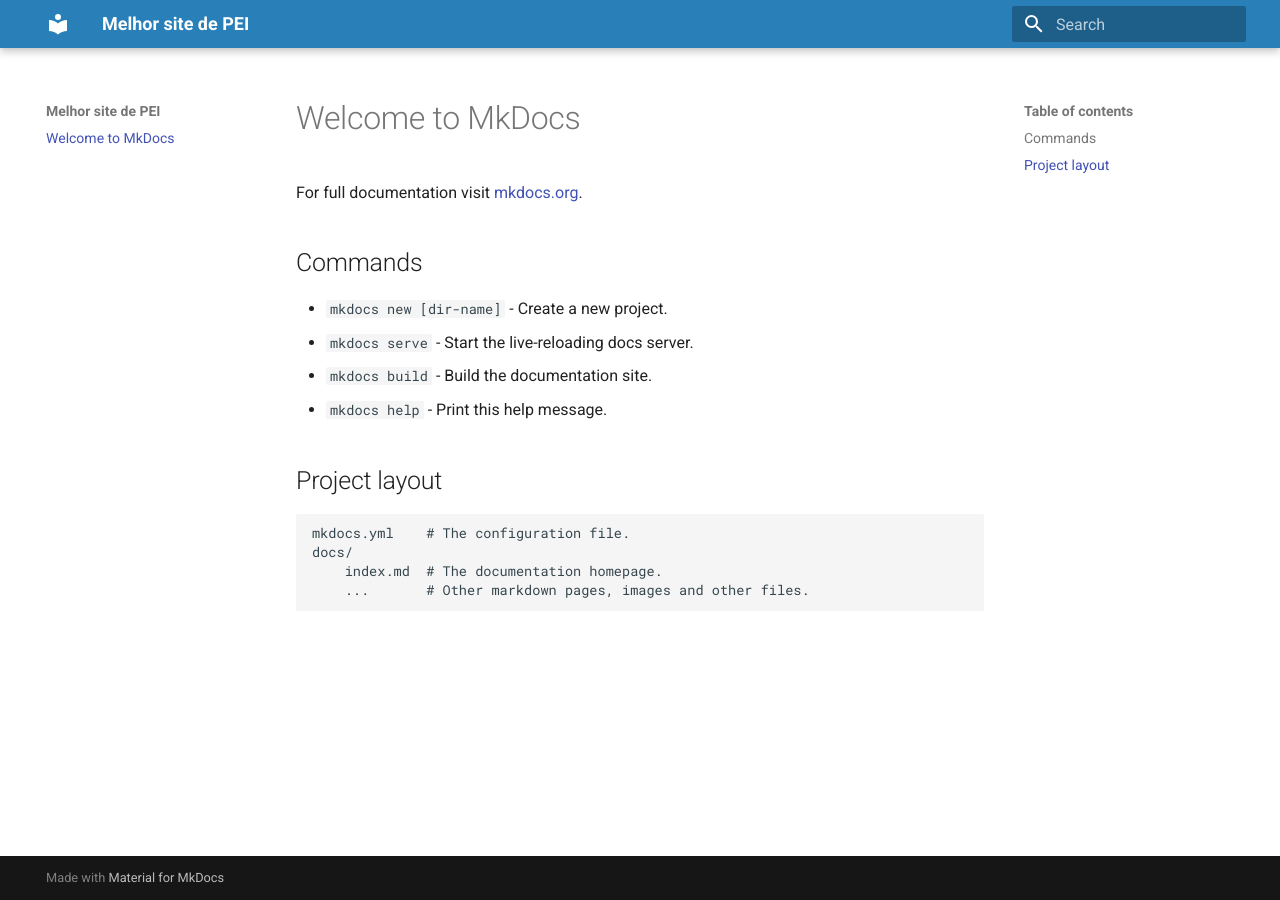
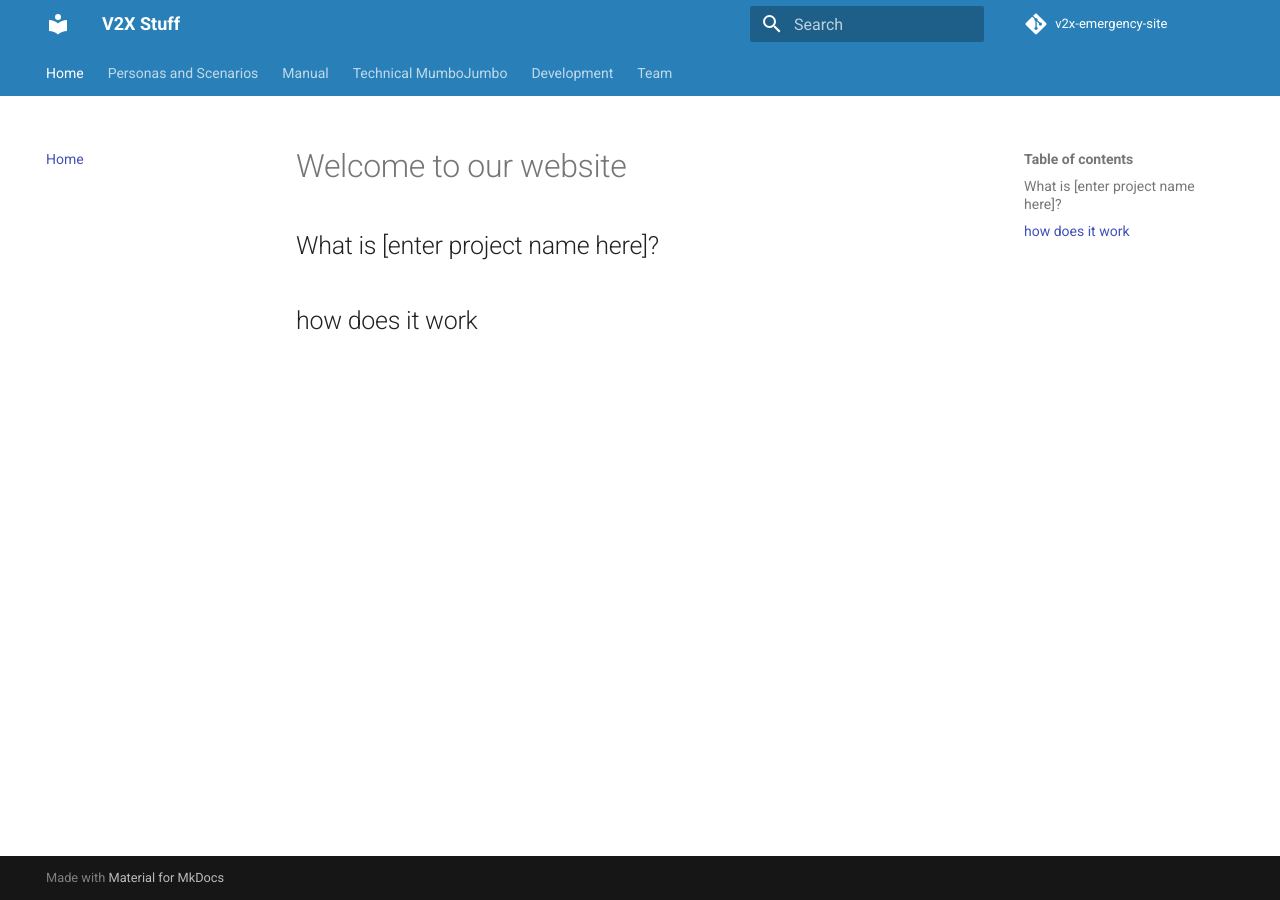
Before and after one commit to FilipeMiguelVale/projectARC-site, an MkDocs documentation site: the page built from docs/index.md, in a window 1280 px wide. Built offline with MkDocs 1.6.1 and Material for MkDocs 9.7.7, drawn with Linux system fonts in a browser that asks for light colours; comment, search, counter and statistics services are not loaded.

Commit message:
nice skeleton, i guess. Added navbar navigation and some webpages we are going to need

```diff
--- a/docs/css/extra.css
+++ b/docs/css/extra.css
@@ -1,3 +1,7 @@
 .md-header{
 background-color:#2980B9;
 }
+
+.md-tabs{
+background-color:#2980B9;
+}
--- a/docs/index.md
+++ b/docs/index.md
@@ -1,17 +1,6 @@
-# Welcome to MkDocs
+# Welcome to our website
 
-For full documentation visit [mkdocs.org](https://mkdocs.org).
+## What is [enter project name here]?
 
-## Commands
 
-* `mkdocs new [dir-name]` - Create a new project.
-* `mkdocs serve` - Start the live-reloading docs server.
-* `mkdocs build` - Build the documentation site.
-* `mkdocs help` - Print this help message.
-
-## Project layout
-
-    mkdocs.yml    # The configuration file.
-    docs/
-        index.md  # The documentation homepage.
-        ...       # Other markdown pages, images and other files.
+## how does it work
--- a/mkdocs.yml
+++ b/mkdocs.yml
@@ -1,3 +1,41 @@
-site_name: Melhor site de PEI
-theme: material
+# Project information
+site_name: V2X Stuff
+site_description: Project based on V2X communication to alert authorities about accidents
+site_author: G1
+site_url: http://xcoa.av.it.pt/~pei2019-2020_g01/
+
+# Opensource thingies
+repo_name: v2x-emergency-site
+repo_url: https://github.com/TomsFreitas/v2x-emergency-site
+edit_uri: ""
+
+#Theme stuff
+theme:
+  name: material
+  feature:
+    tabs: true
+
+#Navbar
+nav:
+  - Home: index.md
+  - Personas and Scenarios:
+    - Personas: personas.md
+    - Scenarios: scenarios.md
+  - Manual:
+    - Manual: manual.md
+  - Technical MumboJumbo:
+    - Architecture: arch.md
+    - Requirements: reqs.md
+  - Development:
+    - Join our team: development.md
+  - Team:                       #tab name
+    - About the team: about.md   #title
+    - Logbook: logbook.md
+    - Timesheet: timesheet.md
+
+
+#Plugins, if need be
+
+#Extra CSS & Javascript here, python receives a list of files
+
 extra_css: [css/extra.css]
```
Also changed, not shown: docs/logbook.md (added, +13 -0 lines), docs/personas.md (added, +1 -0 lines), docs/about.md (added), docs/arch.md (added), docs/development.md (added), docs/manual.md (added), docs/reqs.md (added), docs/scenarios.md (added), docs/timesheet.md (added).
